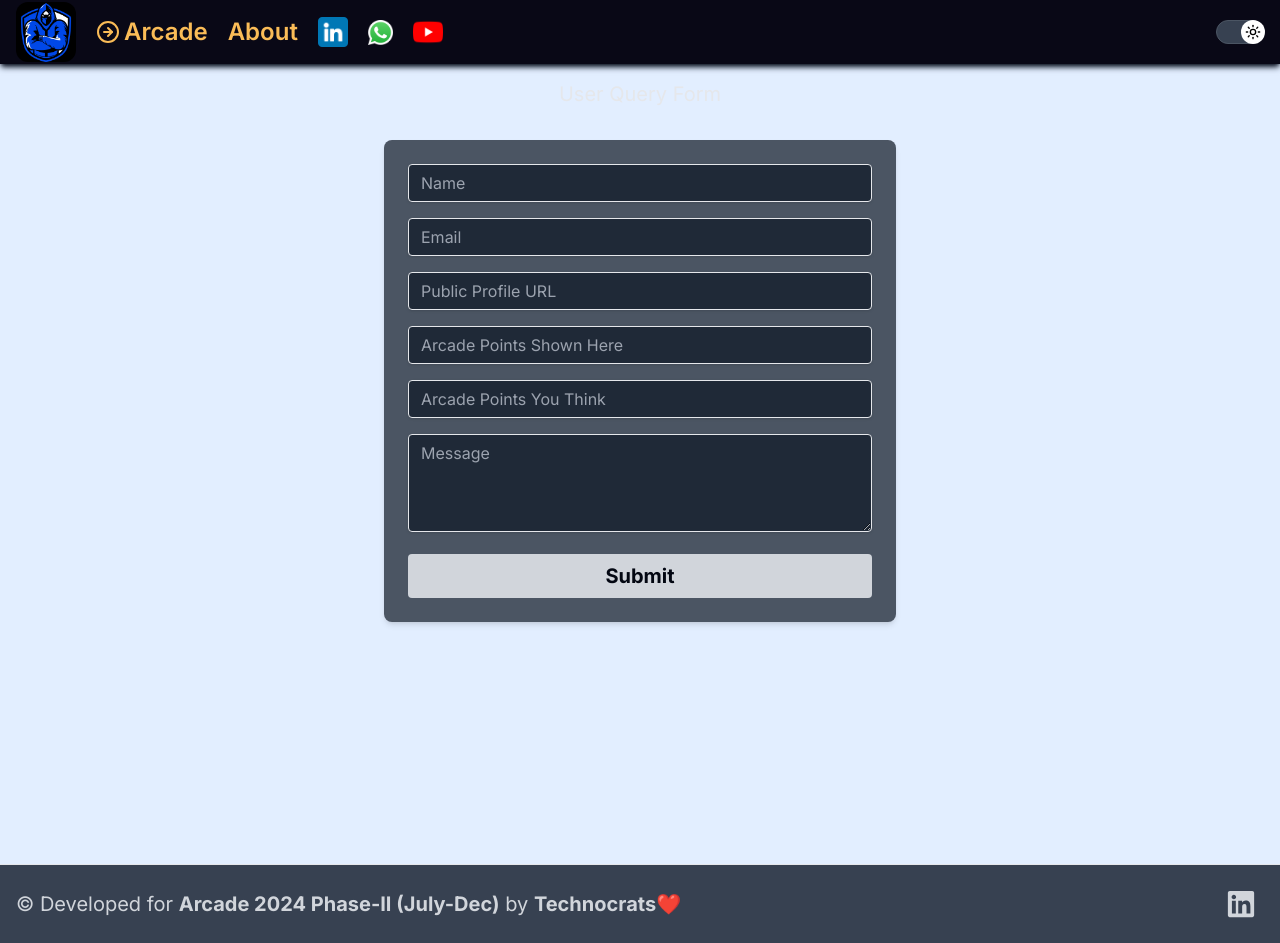
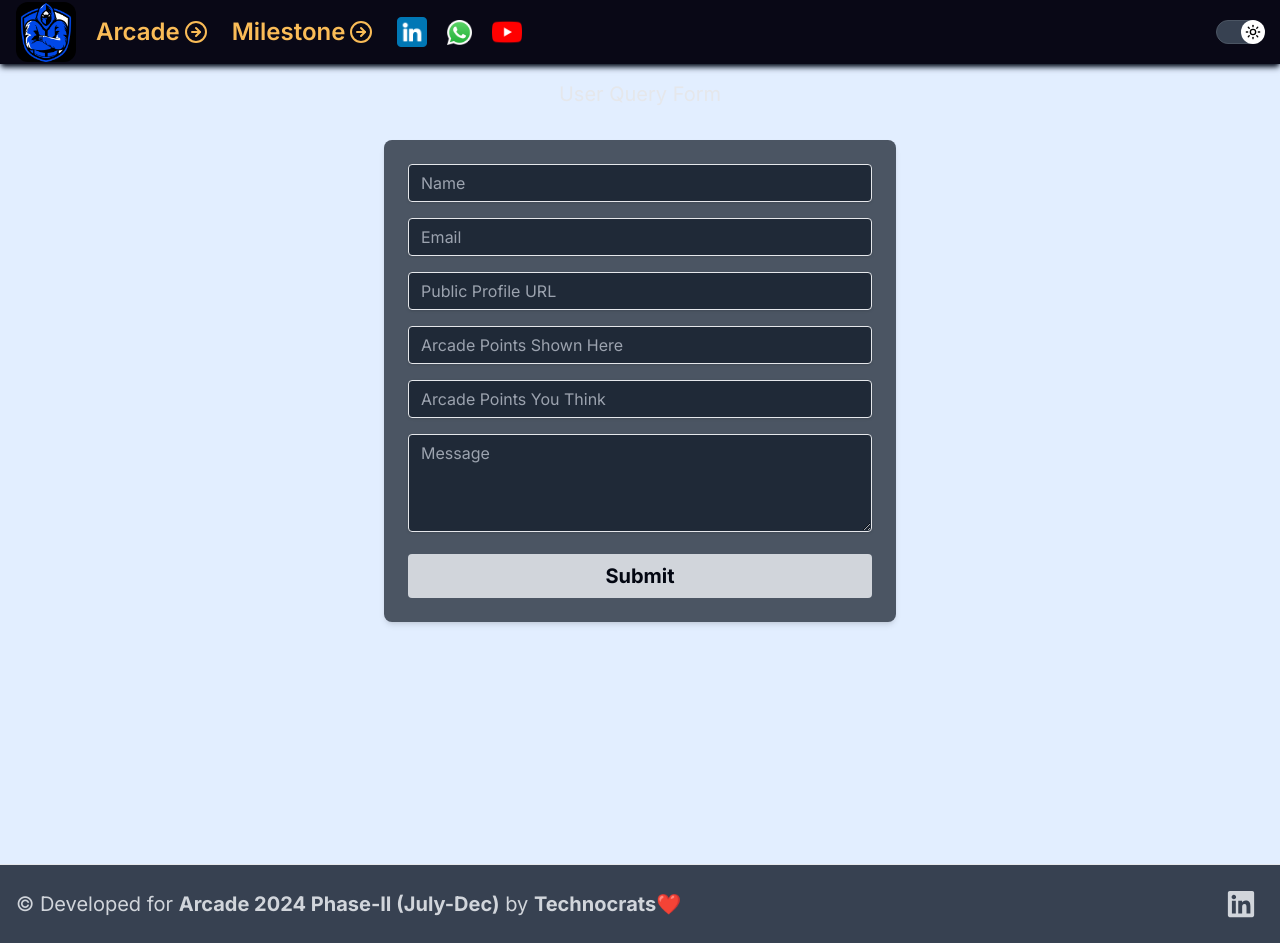
Before and after one commit to durgacharannayak/ArcadeGames2024, a Next.js app: page /help in a window 1280 px wide. Built offline with nearby package versions, Linux system fonts and the light colour scheme.

Commit message:
minor fixes

```diff
--- a/src/components/Form.js
+++ b/src/components/Form.js
@@ -19,12 +19,12 @@ const Form = () => {
     const [listOfBadges, setListOfBadges] = useState(null);
     const [badgeValText, setBadgeValText] = useState("All Badges");
     const [badgeValPoint, setBadgeValPoint] = useState(0);
-    const [status, setStatus] = useState("Waiting for a valid Input!");
+    const [status, setStatus] = useState("Waiting for a valid input!");
     const [responseTime, setResponseTime] = useState(null);
     const [showProgressBar, setShowProgressBar] = useState(false);
 
     const handleChange = (e) => {
-        setStatus("Waiting for a valid Input...");
+        setStatus("Waiting for a valid input...");
         const { name, value } = e.target;
         setFormData({
             ...formData,
@@ -194,7 +194,7 @@ const Form = () => {
                 <div className='w-full md:w-[50%] dark:text-white z-[9]'>
                     <div className='p-2 font-bold text-center underline'>Note:</div>
                     <div className='p-2 text-center'>Arcade Points shown here don&apos;t include any <strong>Bonus Points</strong> of the <strong>Google Cloud Facilitator Program 2024</strong>.</div>
-                    <div className='p-2 text-center'><strong className='flex flex-row text-center items-center justify-center gap-2'>WhatsApp Community <ExternalLink className="h-5 w-5"/> </strong><Link href={"https://chat.whatsapp.com/JBOoJTNLcSVIspf9zZyFlU"} target="_blank"></Link></div>
+                    <div className='p-2 text-center'><Link href={"https://chat.whatsapp.com/JBOoJTNLcSVIspf9zZyFlU"} target="_blank"><strong className='flex flex-row text-center items-center justify-center gap-2'>WhatsApp Community <ExternalLink className="h-5 w-5"/> </strong></Link></div>
                     <div className='p-2 text-green-800 dark:text-green-300 text-center'>Last Updated: <strong>7th August, 2024</strong></div>
                 </div>
             </div>
--- a/src/components/Header.js
+++ b/src/components/Header.js
@@ -22,12 +22,11 @@ const Header = () => {
                         <Image src='/logo1.jpeg' alt='GCP' width={60} height={60} className='rounded-xl '/>
                     </Link>
                     <div className="hidden md:flex items-center gap-2 md:gap-5">
-                        <Link href={"https://go.cloudskillsboost.google/arcade"} target="_blank" className="flex items-center text-lightText dark:text-darkText py-2 hover:border-b-4 border-orange-400">
-                            <ArrowRightCircle className="mr-1" /> Arcade
+                        <Link href={"https://go.cloudskillsboost.google/arcade"} target="_blank" className="flex items-center text-lightText dark:text-darkText py-2 hover:border-b-4 border-orange-400 gap-1">
+                            Arcade<ArrowRightCircle className="mr-1" />
                         </Link>
-                        <Link href="/about" target="_blank" className="flex items-center text-lightText dark:text-darkText py-2 hover:border-b-4 border-orange-400">
-                            {/* <ArrowRightCircle className="mr-1" />  */}
-                            About
+                        <Link href="/about" target="_blank" className="flex items-center text-lightText dark:text-darkText py-2 hover:border-b-4 border-orange-400 gap-1">
+                            Milestone<ArrowRightCircle className="mr-1" />
                         </Link>
 
                         <Link href={"https://www.linkedin.com/in/durgacharan-nayak"} target="_blank" className="flex items-center text-lightText dark:text-darkText py-2 gap-2" onClick={toggleMenu}>
@@ -56,7 +55,7 @@ const Header = () => {
                         <ArrowRightCircle className="mr-1" /> Arcade
                     </Link>
                     <Link href="/about" target="_blank" className="flex items-center text-lightText dark:text-darkText py-2 hover:border-b-4 border-orange-400">
-                            <ArrowRightCircle className="mr-1" /> About
+                            <ArrowRightCircle className="mr-1" /> Milestone
                         </Link>
                     <Link href={"https://www.linkedin.com/in/durgacharan-nayak"} target="_blank" className="flex items-center text-lightText dark:text-darkText py-2 gap-2" onClick={toggleMenu}>
                         <Image src="/linkedin.png" alt="linkedin" width={30} height={30} /> Connect
```
